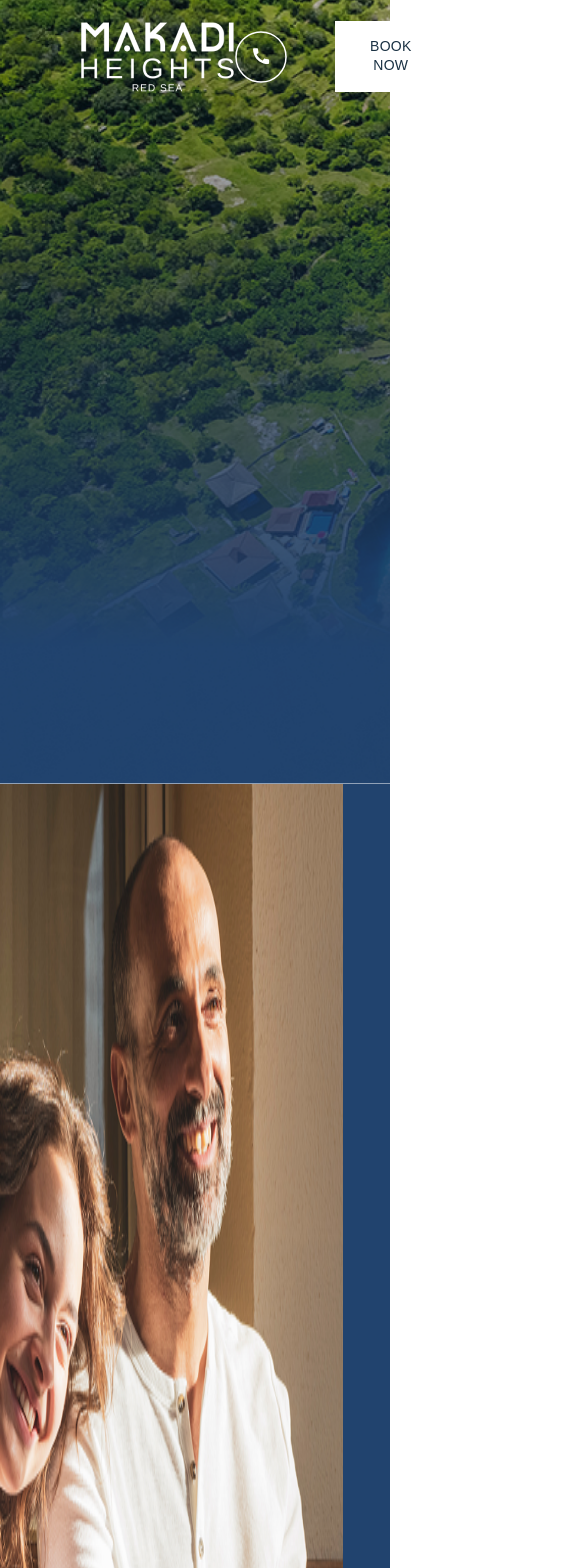
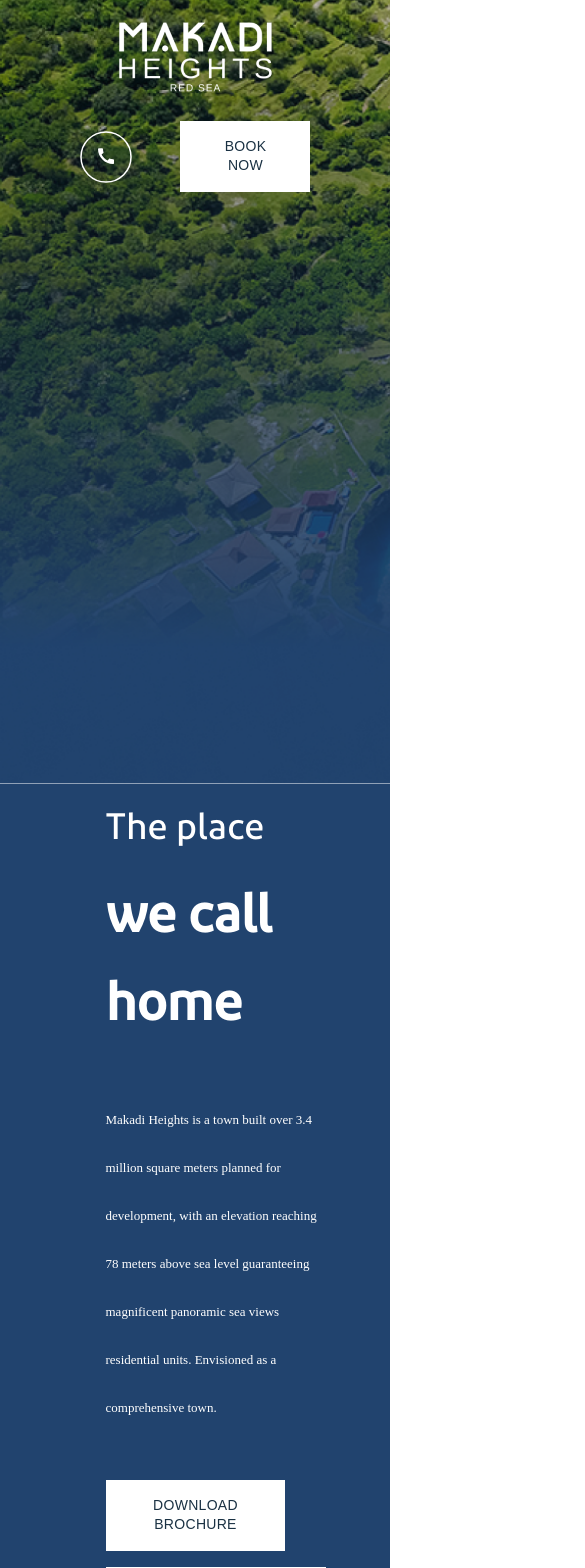
Before and after one commit to Suuyshi/mh-homepage, a React (Create React App) app: page / in a window 390 px wide. Shown: the part 60-1628 px from the top of the page, 585 px wide, since content can reach past the window. Built offline with nearby package versions, Linux system fonts and the light colour scheme; no server answers.

Commit message:
initial responsive design

```diff
--- a/src/assets/css/components/header.css
+++ b/src/assets/css/components/header.css
@@ -29,3 +29,15 @@
 .sliderpage > .sliderpage__leftpart > .sliderpage__header > .header__part2 {
   color: #21436e;
 }
+
+@media (max-width: 600px) {
+  .header__part1 {
+    width: 100%;
+    font-size: 2.3rem;
+  }
+
+  .header__part2 {
+    width: 100%;
+    font-size: 3.3rem;
+  }
+}
--- a/src/assets/css/components/navbar.css
+++ b/src/assets/css/components/navbar.css
@@ -21,3 +21,19 @@
 .navbar-component__clickable:hover > svg > circle {
   stroke: #2471d6;
 }
+
+@media (max-width: 600px) {
+  .navbar-component {
+    flex-direction: column;
+    justify-content: center;
+  }
+
+  .navbar-component__main-content {
+    margin-top: 20px;
+    justify-content: center;
+  }
+
+  .menu-icon {
+    display: none;
+  }
+}
--- a/src/assets/css/components/slider.css
+++ b/src/assets/css/components/slider.css
@@ -16,3 +16,13 @@
 .selected-dot {
   background: #1b5aac4d;
 }
+
+.slider-container-responsive {
+  display: none;
+}
+
+@media (max-width: 600px) {
+  .slider-container {
+    display: none;
+  }
+}
--- a/src/assets/css/containers/formpage.css
+++ b/src/assets/css/containers/formpage.css
@@ -43,3 +43,31 @@
 
   transform: rotate(-90deg);
 }
+
+@media (max-width: 600px) {
+  .formpage {
+    flex-direction: column;
+  }
+
+  .formpage > form {
+    display: none;
+  }
+
+  .formpage__title {
+    position: relative;
+    transform: rotate(0deg);
+    font-size: 1rem;
+  }
+
+  .formpage__header {
+    font-size: 2rem;
+    position: relative;
+    transform: rotate(0deg);
+  }
+  .formpage > img {
+    margin-left: 45px;
+    margin-top: 20px;
+    max-width: 230px;
+    max-height: 300px;
+  }
+}
--- a/src/assets/css/containers/infopage.css
+++ b/src/assets/css/containers/infopage.css
@@ -9,22 +9,34 @@
   display: flex;
 }
 
-.infocontent__description--header {
-  /* font-family: "Alkatra", cursive; */
-  font-family: "Diodrum Arabic";
-  font-weight: 500;
-  font-size: 80px;
-  line-height: 88px;
-  color: #ffffff;
-}
-
 .infocontent__description--content {
   /* font-family: "Shanti", sans-serif; */
   font-family: "Sharp Sans No1 Medium";
   font-style: normal;
   font-weight: 400;
-  font-size: 22px;
-  line-height: 36px;
+  font-size: 1rem;
+  line-height: 3rem;
   color: #ffffff;
   width: 70%;
 }
+
+@media (max-width: 600px) {
+  .infocontent {
+    flex-direction: column-reverse;
+  }
+  .infocontent > img {
+    margin-left: 45px;
+    margin-top: 20px;
+    max-width: 230px;
+    max-height: 300px;
+  }
+
+  .infocontent__description--content {
+    font-size: 13px;
+    width: 100%;
+  }
+
+  .infocontent__description--actions {
+    width: 100%;
+  }
+}
--- a/src/assets/css/containers/sliderpage.css
+++ b/src/assets/css/containers/sliderpage.css
@@ -36,3 +36,10 @@
   color: #21436e;
   width: 30%;
 }
+
+@media (max-width: 600px) {
+  .sliderpage__description {
+    font-size: 13px;
+    width: 100%;
+  }
+}
--- a/src/components/Navbar/Weather.jsx
+++ b/src/components/Navbar/Weather.jsx
@@ -21,7 +21,7 @@
   };
 
   return weatherObject ? (
-    <div className="weather-component me-5">
+    <div className="weather-component me-5 mt-2 text-nowrap">
       <img src={weatherIconUrl} alt="weather icon" />
       {convertToCelsius()} °
     </div>
--- a/src/components/Navbar/index.jsx
+++ b/src/components/Navbar/index.jsx
@@ -13,14 +13,14 @@
       </div>
       <div className="navbar-component__main-content">
         <Weather />
-        <div className="navbar-component__clickable">
+        <div className="navbar-component__clickable mt-2">
           <WhatsappIcon />
         </div>
 
-        <Button buttonType="light-btn" className="ms-5">
+        <Button buttonType="light-btn" className="ms-5 mt-2">
           book now
         </Button>
-        <div className="navbar-component__clickable">
+        <div className="navbar-component__clickable mt-2">
           <Menu />
         </div>
       </div>
--- /dev/null
+++ b/src/components/Slider/SliderResponsive.jsx
@@ -0,0 +1,7 @@
+import React from "react";
+
+const SliderResponsive = () => {
+  return <div className="slider-container-responsive">SliderResponsive</div>;
+};
+
+export default SliderResponsive;
--- a/src/containers/InfoPage/InfoContent.jsx
+++ b/src/containers/InfoPage/InfoContent.jsx
@@ -55,10 +55,10 @@
           data-aos-once="true"
           data-aos-anchor-placement="top-center"
         >
-          <Button buttonType="light-btn">Download brochure</Button>
-          <Button buttonType="light-btn" className="ms-5">
-            Show Master plan
+          <Button buttonType="light-btn" className="me-5 mb-3">
+            Download brochure
           </Button>
+          <Button buttonType="light-btn">Show Master plan</Button>
         </div>
       </div>
     </div>
--- a/src/containers/SliderPage/index.jsx
+++ b/src/containers/SliderPage/index.jsx
@@ -3,6 +3,7 @@
 
 import AOS from "aos";
 import "aos/dist/aos.css";
+import SliderResponsive from "../../components/Slider/SliderResponsive";
 
 const SliderPage = () => {
   useEffect(() => {
@@ -38,6 +39,7 @@
           stunning clubhouse
         </div>
       </div>
+      <SliderResponsive />
       <Slider />
     </div>
   );
```
